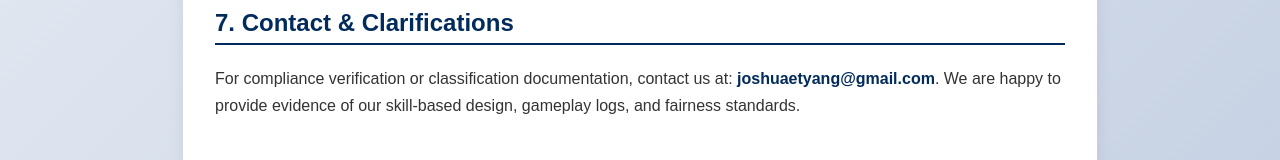
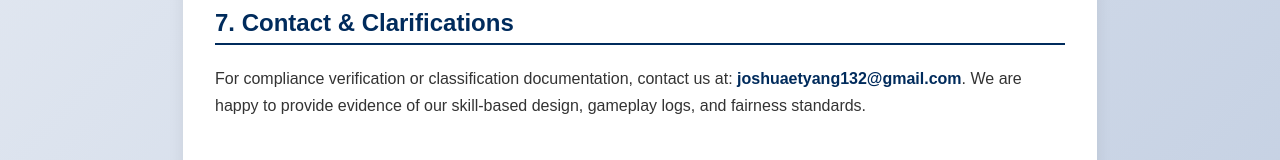
Before and after one commit to niadevelopers/bilared, a website: page disclaimer.html in a window 1280 px wide. Shown: the part 1273-1433 px from the top of the page. Drawn offline with Linux system fonts and the light colour scheme.

Commit message:
Update disclaimer.html

```diff
--- a/disclaimer.html
+++ b/disclaimer.html
@@ -156,7 +156,7 @@
     <h2>7. Contact & Clarifications</h2>
     <p>
       For compliance verification or classification documentation, contact us at:
-      <strong>joshuaetyang@gmail.com</strong>. We are happy to provide evidence of our skill-based design,
+      <strong>joshuaetyang132@gmail.com</strong>. We are happy to provide evidence of our skill-based design,
       gameplay logs, and fairness standards.
     </p>
 
```
